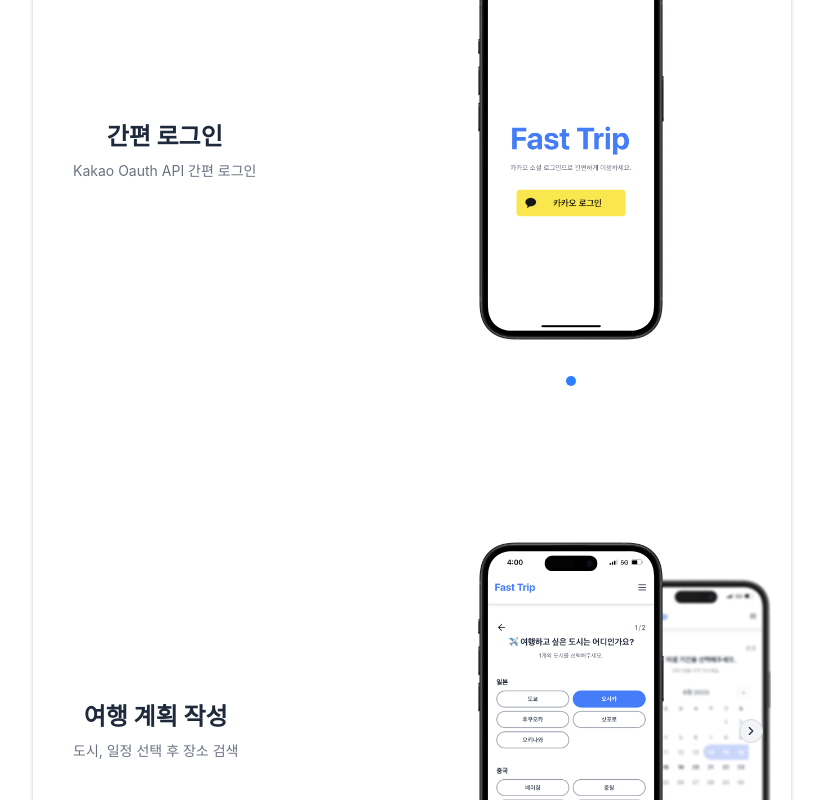
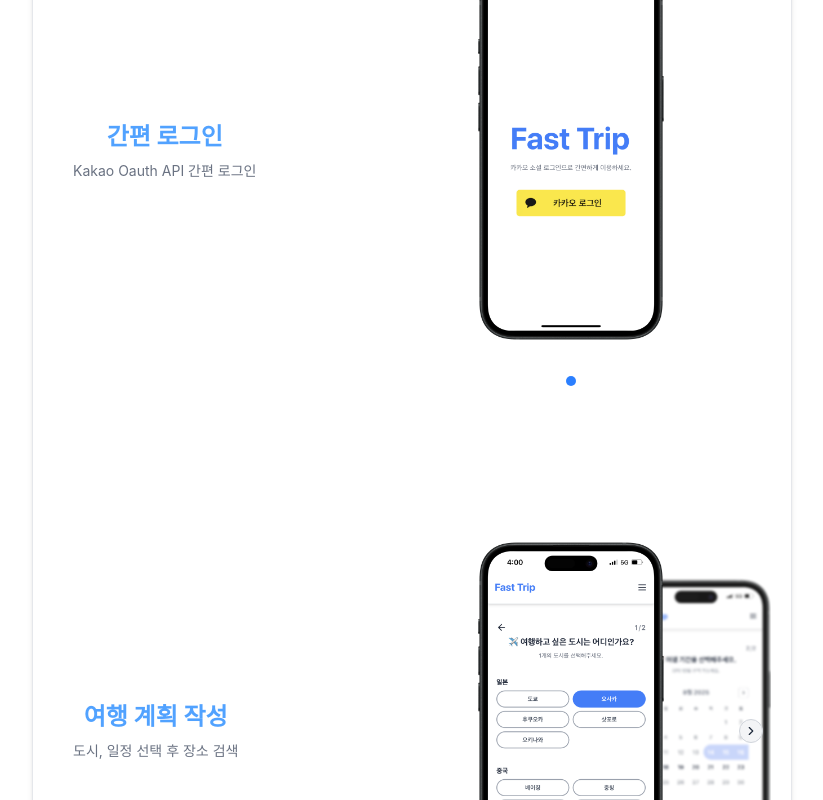
Before and after one commit to jaewon0521/fast-trip, a Next.js app: page /portfolio in a window 1280 px wide. Shown: the part 960-1760 px from the top of the page, without its empty margins (228-1051 px from the left). Built offline with nearby package versions, Linux system fonts and the light colour scheme.

Commit message:
Style : Font Color blue 400

```diff
--- a/src/components/portfolio/feature-description-section.tsx
+++ b/src/components/portfolio/feature-description-section.tsx
@@ -18,7 +18,7 @@
   return (
     <div className="flex justify-between items-center gap-5 max-md:flex-col max-md:gap-1">
       <div className="flex flex-col items-center gap-2 px-5">
-        <span className="text-2xl font-bold">{title}</span>
+        <span className="text-2xl text-blue-400 font-bold">{title}</span>
         <span className="text-sm text-gray-500">{description}</span>
       </div>
       <ImageCarousel images={images} />
```
